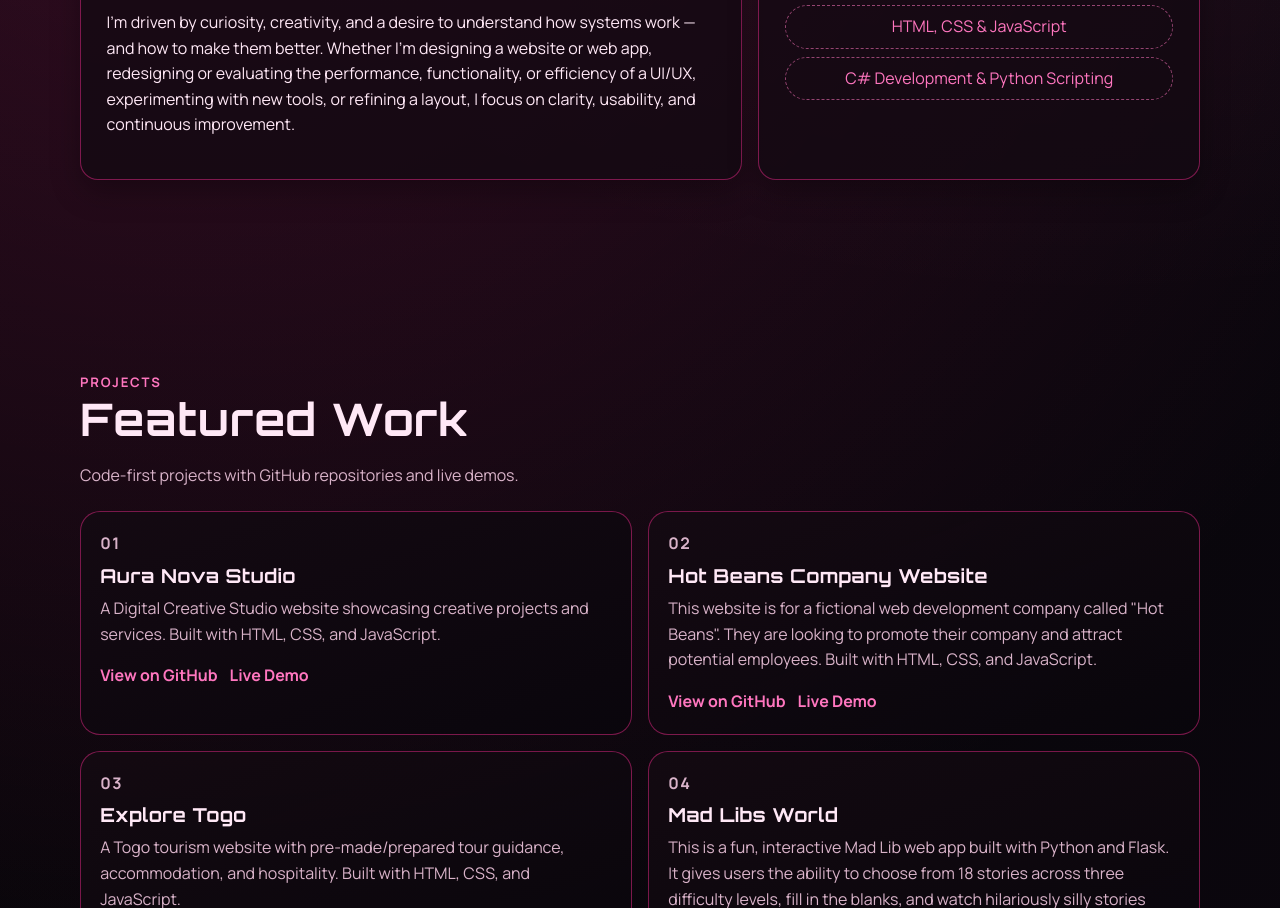
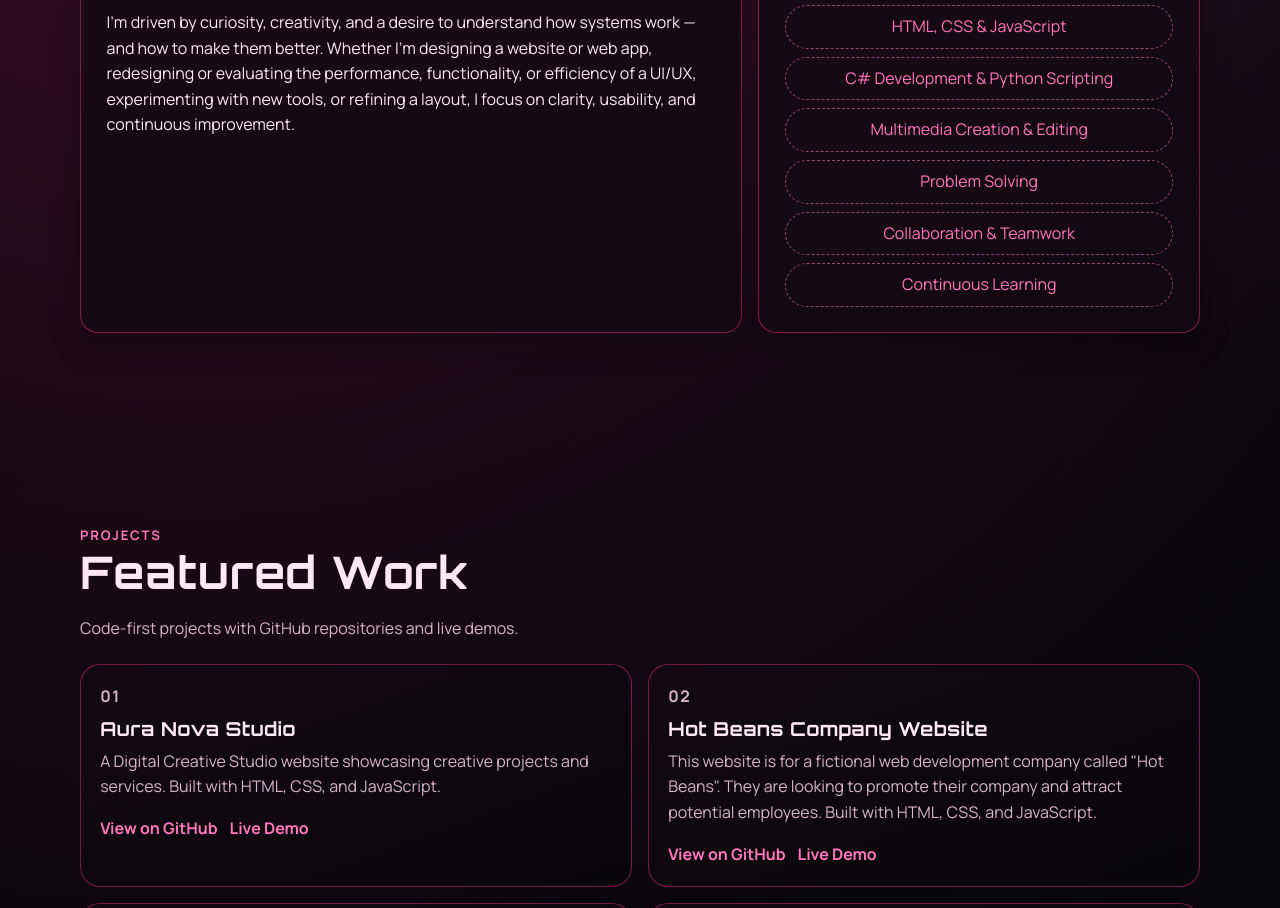
Before and after one commit to delali-6/Delali-Portfolio, a plain HTML site: page index.html in a window 1280 px wide. Shown: the part 1326-2234 px from the top of the page. Drawn offline with Linux system fonts and the light colour scheme.

Commit message:
Update about section: add additional skills to enhance personal profile

```diff
--- a/index.html
+++ b/index.html
@@ -88,6 +88,10 @@
           <p class="tag">Version Control (Git)</p>
           <p class="tag">HTML, CSS & JavaScript</p>
           <p class="tag">C# Development & Python Scripting </p>
+          <p class="tag">Multimedia Creation & Editing</p>
+          <p class="tag">Problem Solving</p>
+          <p class="tag">Collaboration & Teamwork</p>
+          <p class="tag">Continuous Learning</p>
         </aside>
       </div>
     </section>
```
